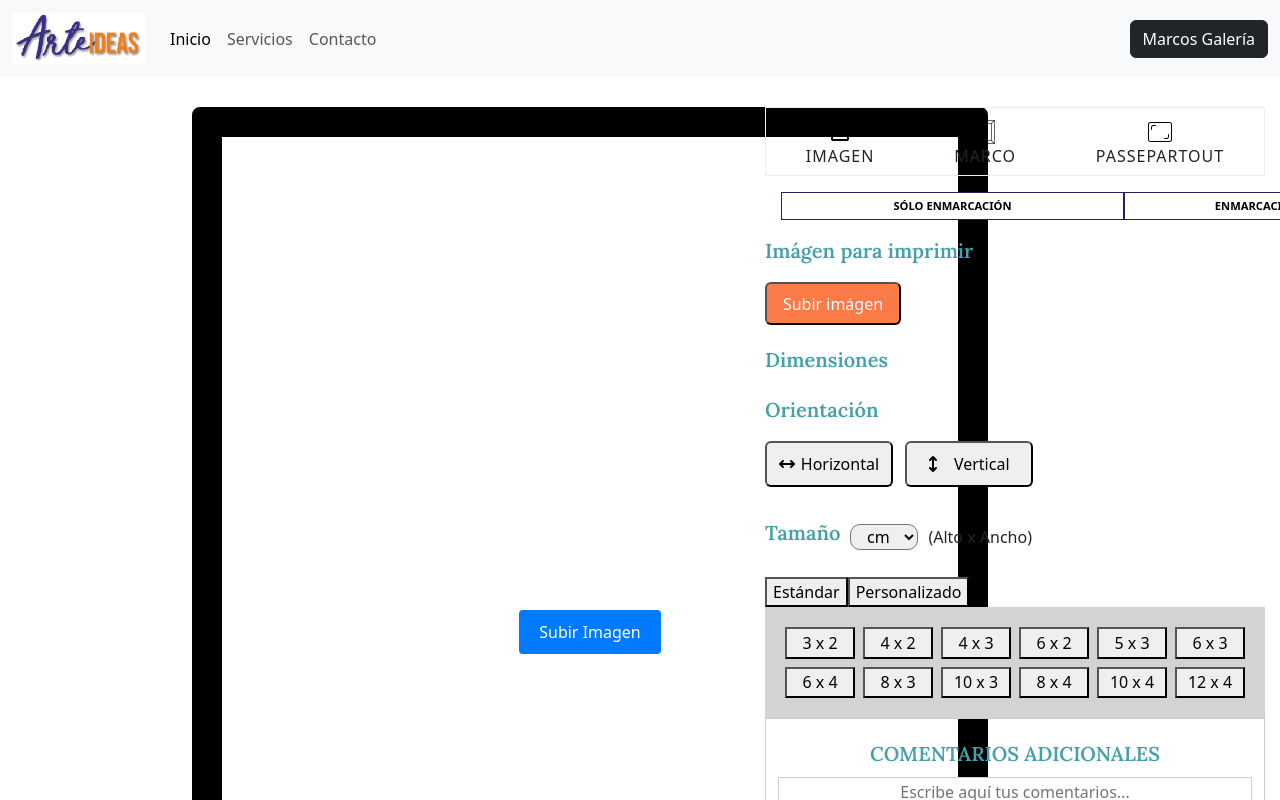
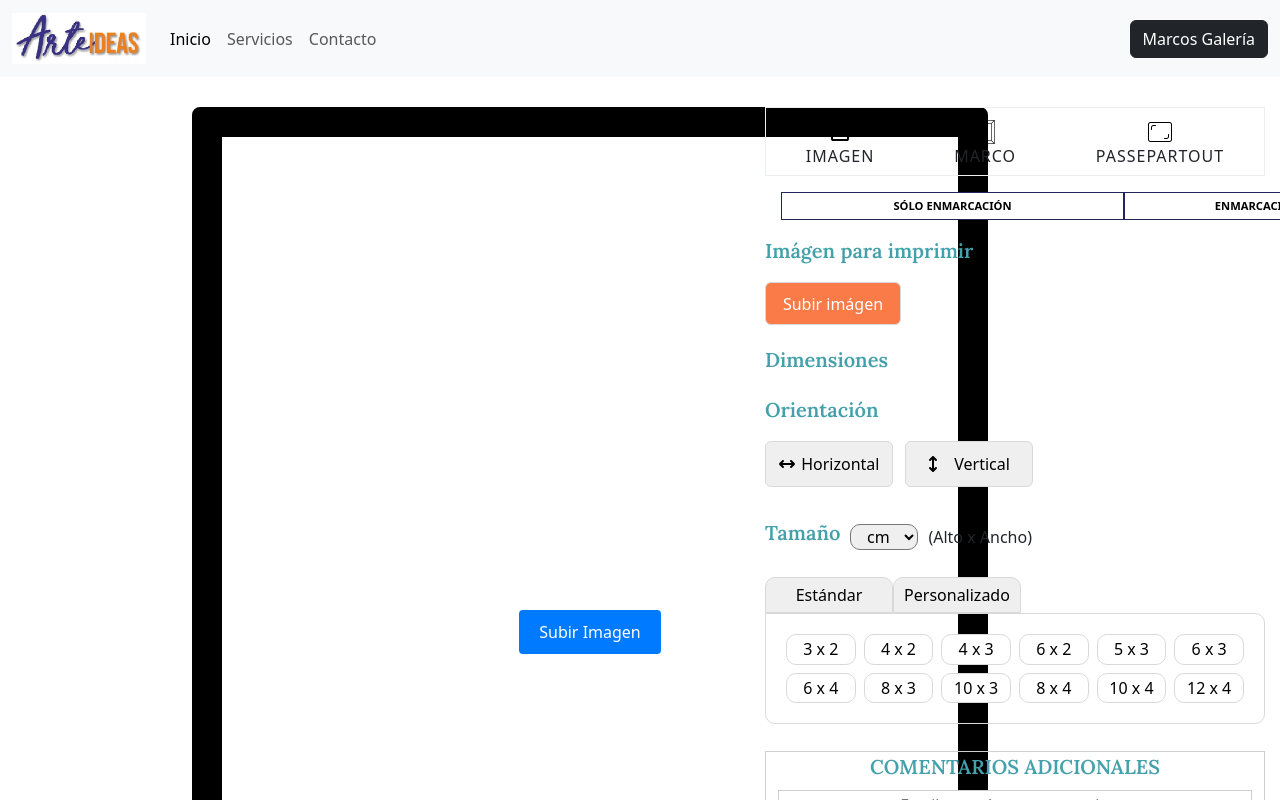
Before and after one commit to end1996/webForm, a React (Vite) app: page / in a window 1280 px wide. Shown: the top 800 px of the page. Built offline with nearby package versions, Linux system fonts and the light colour scheme.

Commit message:
estilización de botones a nivel general y contenedor de tamaños estandar

```diff
--- a/src/components/Screens/Formulario/Dimensiones.module.css
+++ b/src/components/Screens/Formulario/Dimensiones.module.css
@@ -17,6 +17,7 @@
     width: 128px;
     height: 46px;
     border-radius: 6px;
+    border: 1px solid #D9D9D9;
     display: flex;
     align-items: center;
     justify-content: space-evenly;
--- a/src/components/Screens/Formulario/SubirImagen.module.css
+++ b/src/components/Screens/Formulario/SubirImagen.module.css
@@ -14,4 +14,5 @@
     width: 136px;
     border-radius: 6px;
     color: #FFFF;
+    border: 1px solid #D9D9D9;
 }
--- a/src/components/Screens/Formulario/Tamanios.module.css
+++ b/src/components/Screens/Formulario/Tamanios.module.css
@@ -1,6 +1,7 @@
 .tamaniosContainer {
     display: flex;
     flex-direction: column;
+    margin-bottom: 27px;
 }
 
 .textTitle {
@@ -27,6 +28,25 @@
     text-align: center;
 }
 
+.tamanioSelect:hover {
+    background-color: #FB7B48;
+    color: #FFFF;
+}
+
+.tamanioButtonsContainer button {
+    width: 128px;
+    height: 36px;
+    border-radius: 10px 10px 0 0;
+    border: 1px solid #D9D9D9;
+}
+
+.tamanioButtonsContainer button:hover,
+.tamanioButtonsContainer button:active {
+    background-color: #FB7B48;
+    color: #FFFF;
+}
+
+
 .gridDimensiones {
     display: grid;
     grid-template-columns: repeat(6, 1fr);
@@ -36,5 +56,18 @@
     width: 100%;
     height: 111px;
     padding: 20px;
-    background-color: lightgray;
+    border-radius: 0 10px 10px 10px;
+    border: 1px solid #D9D9D9;
     }
+
+.gridDimensiones button {
+    border: 1px solid #D9D9D9;
+    background-color: #FFFF;
+    border-radius: 10px;
+}
+
+.gridDimensiones button:hover,
+.gridDimensiones button:active {
+    background-color: #FB7B48;
+    color: #FFFF;
+}
--- a/src/components/Screens/Formulario/TextInputComentarios.module.css
+++ b/src/components/Screens/Formulario/TextInputComentarios.module.css
@@ -13,7 +13,7 @@
     font-weight: 600;
     line-height: 30px;
     font-family: "Lora", serif;
-    margin-top: 20px;
+    font-weight: semibold;
 }
 
 .textInput {
@@ -22,9 +22,12 @@
     display: flex;
     text-align: center;
     border-color: #CFCFCF;
+    resize: none;
+    overflow: auto;
 }
 
 .buttonContainer {
+    margin-top: 10px;
     display: flex;
     width: 100%;
     justify-content: end;
```
